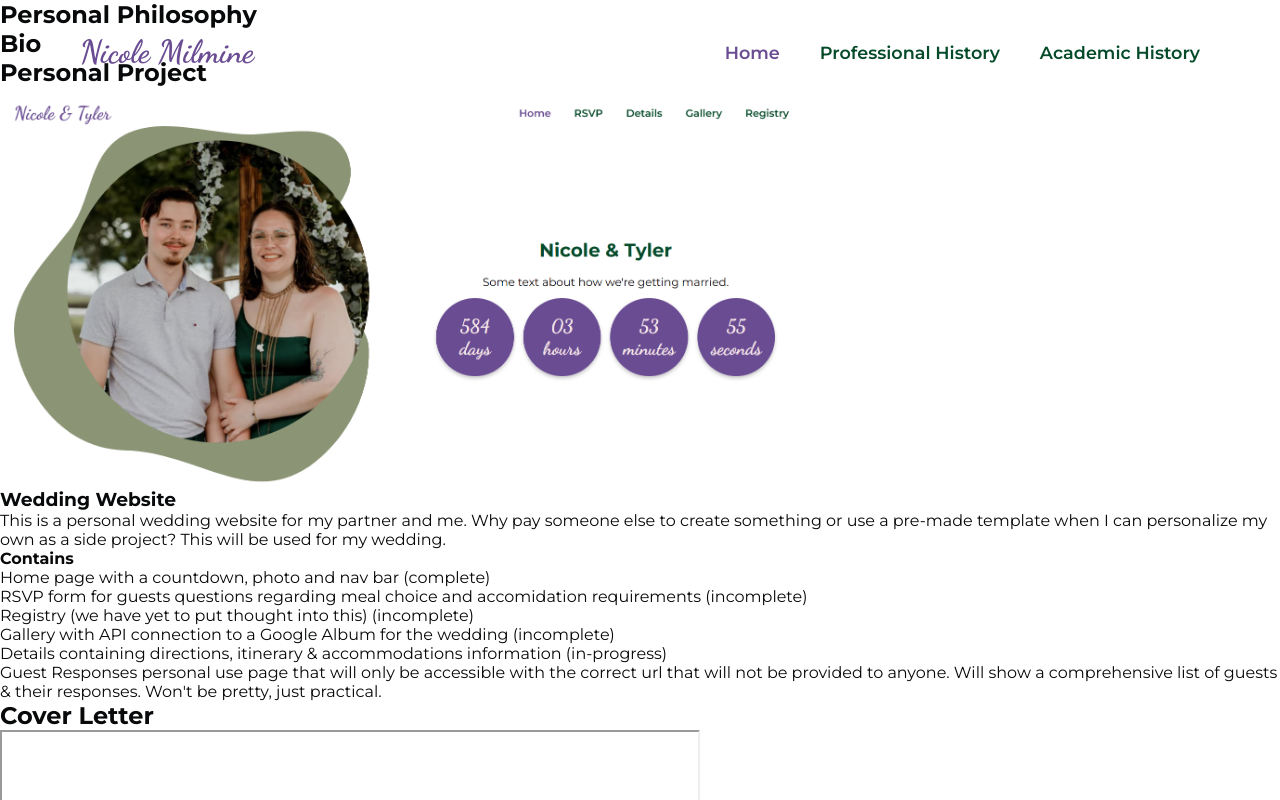
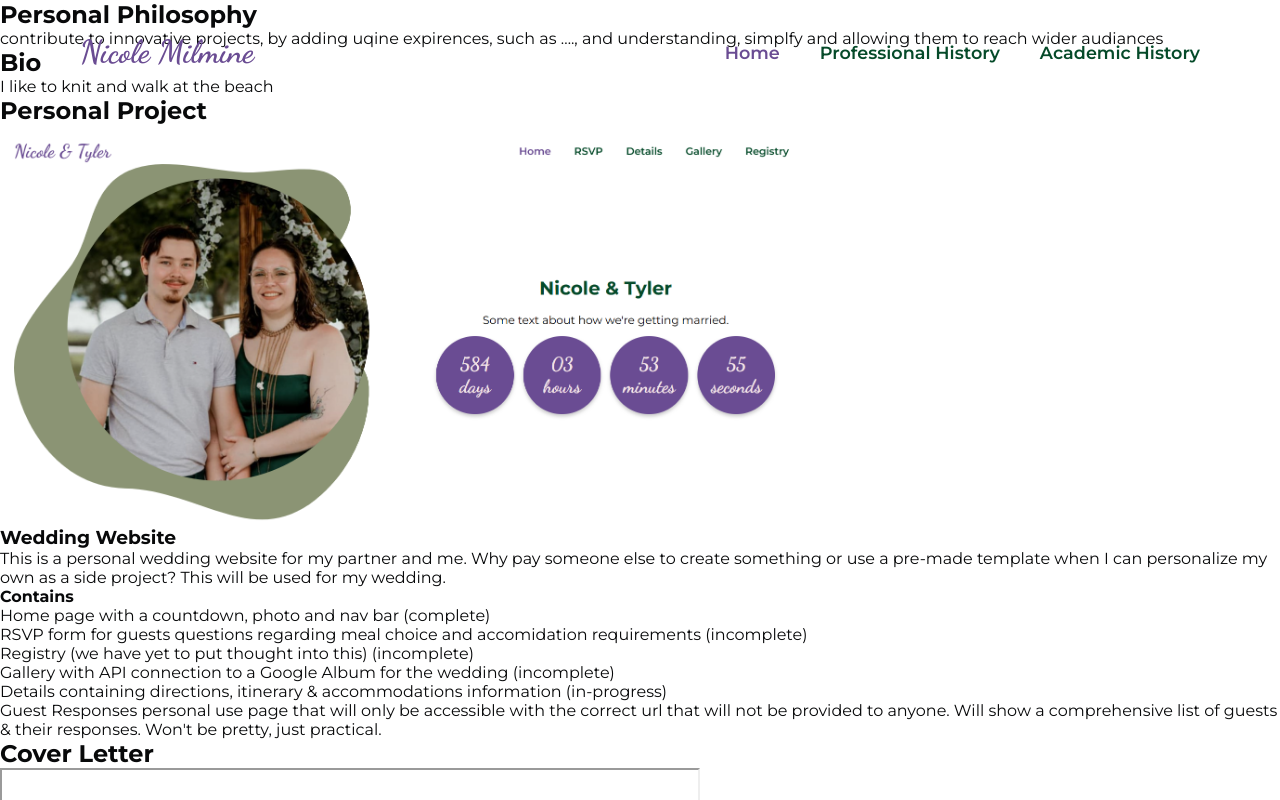
Before and after one commit to n2milmin/portfolio, a React (Create React App) app: page / in a window 1280 px wide. Shown: the top 800 px of the page. Built offline with nearby package versions, Linux system fonts and the light colour scheme.

Commit message:
home github link updated

```diff
--- a/src/pages/home.js
+++ b/src/pages/home.js
@@ -21,12 +21,14 @@ const Home = () => {
         <div className="personal">
             <div className="philosophy">
                 <h2>Personal Philosophy</h2>
-
+                <p>
+                    contribute to innovative projects, by adding uqine expirences, such as …., and understanding, simplfy and allowing them to reach wider audiances
+                </p>
             </div>
             <div className="bio">
                 <h2>Bio</h2>
                 <p>
-
+                    I like to knit and walk at the beach
                 </p>
             </div>
             <div className="project">
```
